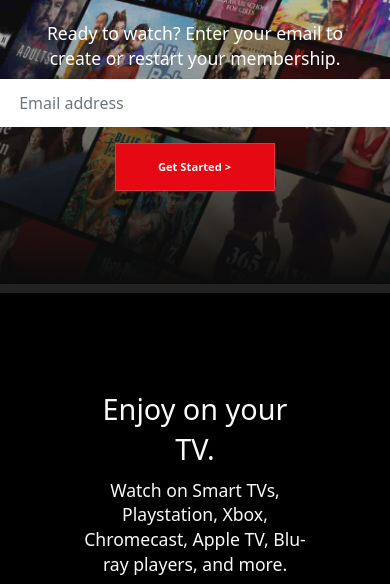
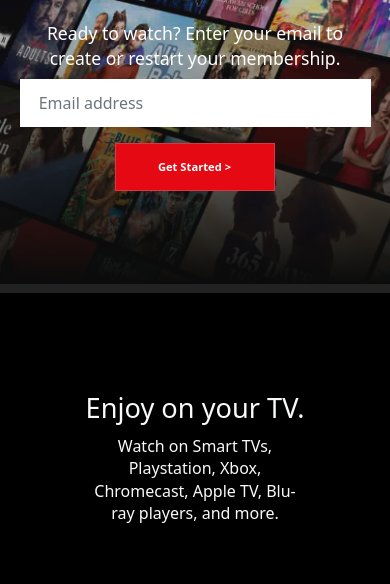
Before and after one commit to MohamedAlyAhmed/Netflix-Clone, a plain HTML site: page index.html in a window 390 px wide. Shown: the part 260-844 px from the top of the page. Drawn offline with Linux system fonts and the light colour scheme.

Commit message:
Fix Signup bar

```diff
--- a/mobile.scss
+++ b/mobile.scss
@@ -69,7 +69,6 @@ $primary-color: #e50914;
 
 //input Email Start
 .input-email {
-  width: 100% !important;
   display: flex;
   justify-content: center;
   align-items: center;
@@ -98,10 +97,10 @@ $primary-color: #e50914;
 .text-content {
   text-align: center;
   h1 {
-    font-size: 1.8rem !important;
+    font-size: 1.7rem !important;
   }
   h3 {
-    font-size: 1.1rem !important;
+    font-size: 1rem !important;
   }
 }
 //Sections End
```
Also changed, not shown: mobile.css, 1 other file.
